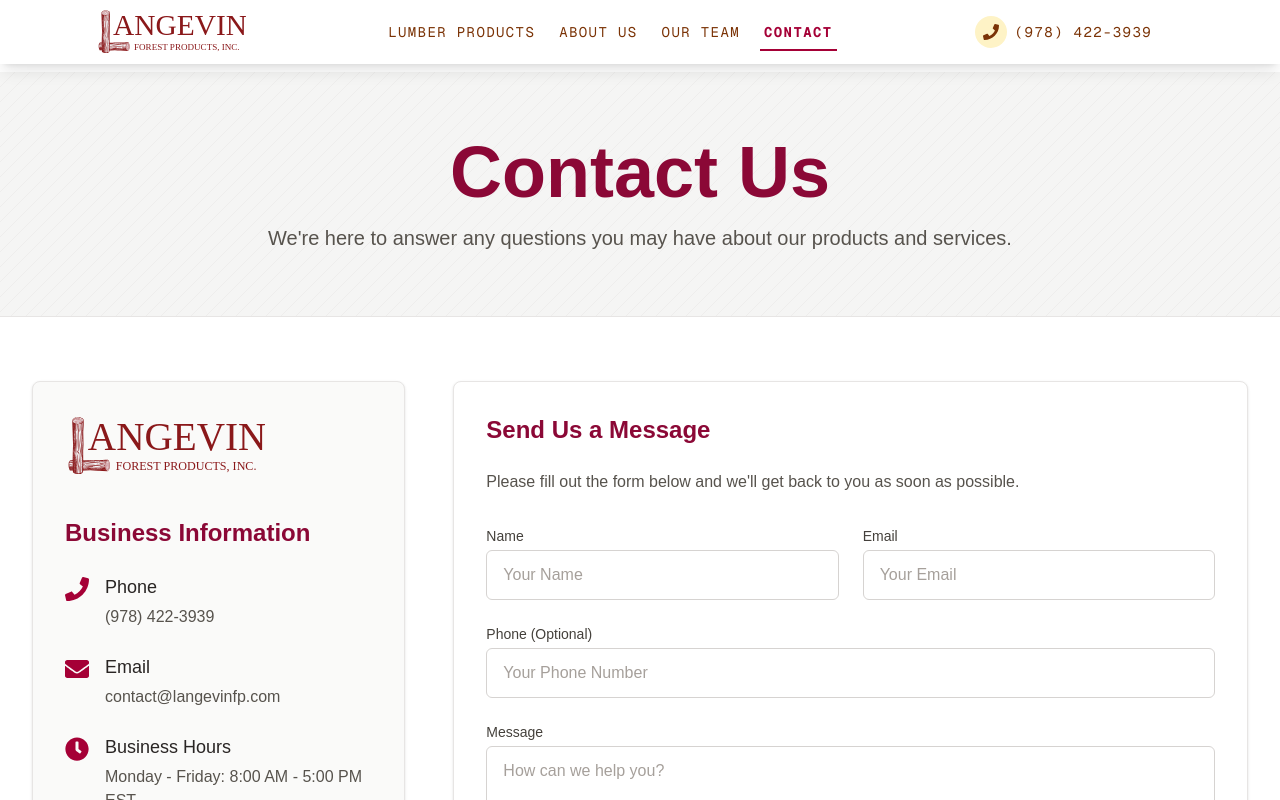
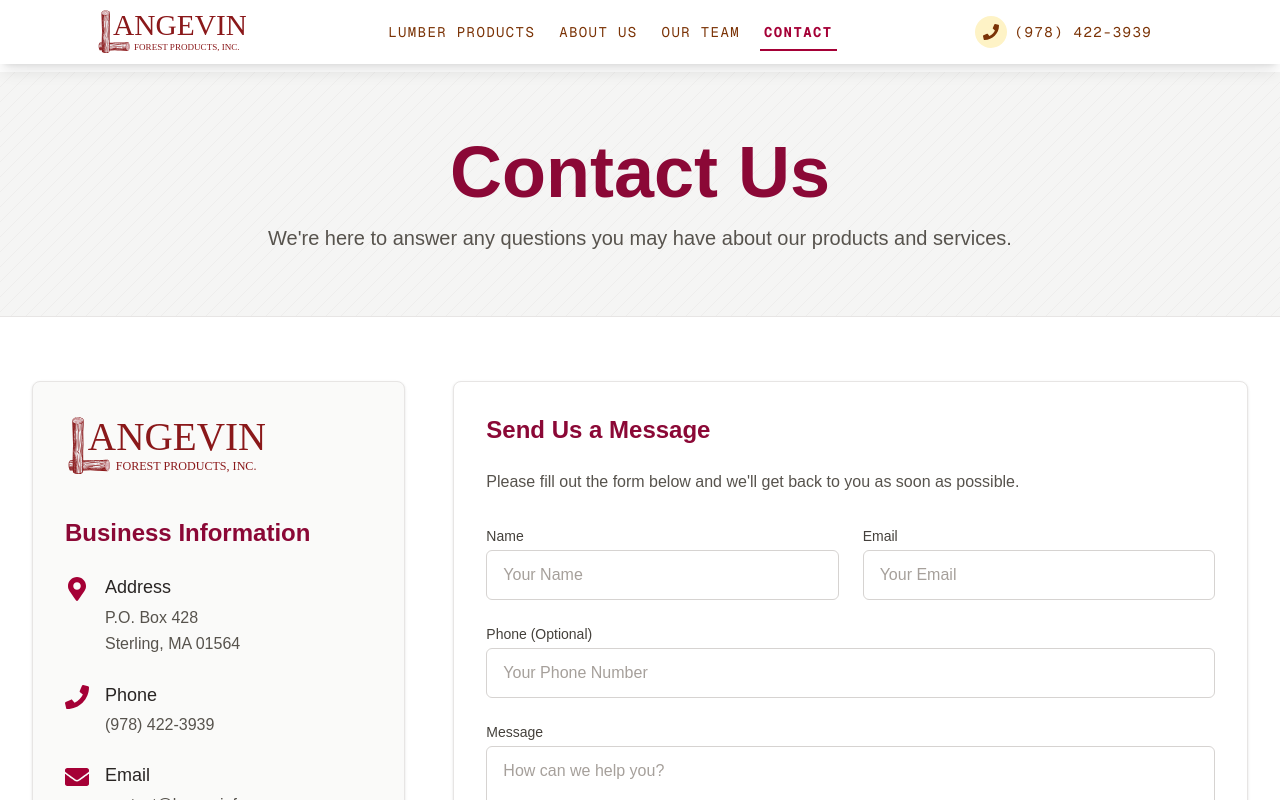
Before and after one commit to langevinfp/nextjs-boilerplate, a Next.js app: page /contact in a window 1280 px wide. Shown: the top 800 px of the page. Built offline with nearby package versions, Linux system fonts and the light colour scheme.

Commit message:
re added mailing adderess

```diff
--- a/app/contact/page.tsx
+++ b/app/contact/page.tsx
@@ -73,6 +73,23 @@
                 </h2>
 
                 <div className="space-y-6">
+                  {/* Address */}
+                  <div className="flex items-start">
+                    <div className="flex-shrink-0 mt-1">
+                      <FaMapMarkerAlt className="h-6 w-6 text-rose-800" />
+                    </div>
+                    <div className="ml-4">
+                      <h3 className="text-lg font-medium text-stone-800">
+                        Address
+                      </h3>
+                      <p className="mt-1 text-stone-600 leading-relaxed">
+                        P.O. Box 428
+                        <br />
+                        Sterling, MA 01564
+                      </p>
+                    </div>
+                  </div>
+
                   {/* Phone */}
                   <div className="flex items-start">
                     <div className="flex-shrink-0 mt-1">
```
